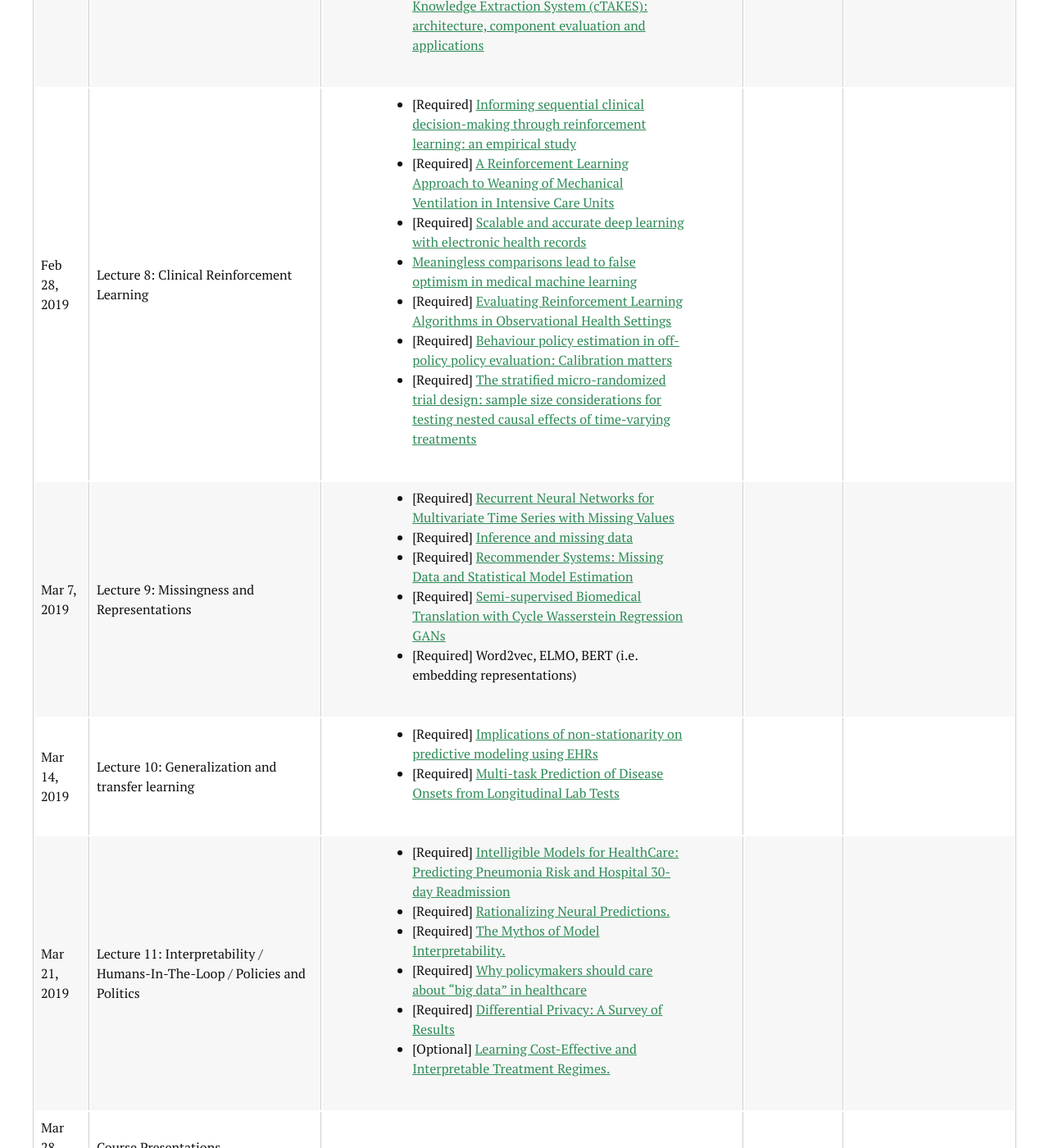
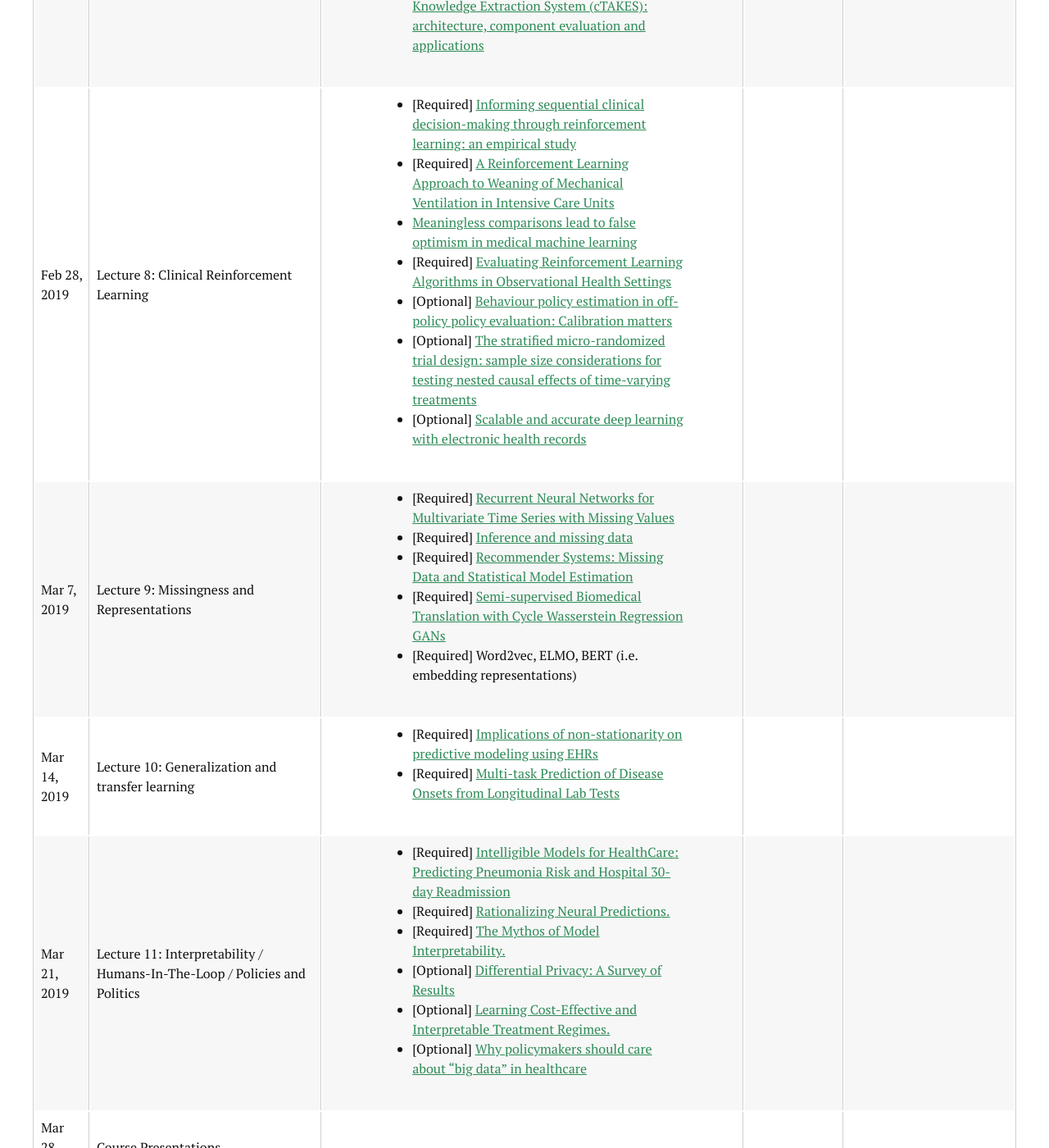
Before and after one commit to CS2541-ML4H2019/CS2541-ML4H2019.github.io, a Jekyll site: the page built from schedule.md, in a window 1280 px wide and 1400 px high, scrolled down 2822 px. Shown: the whole window at 82% size. Built offline with Jekyll 4.4.1, drawn with Linux system fonts in a browser that asks for light colours; nearby versions of some CDN libraries.

Commit message:
Update schedule.md

```diff
--- a/schedule.md
+++ b/schedule.md
@@ -147,12 +147,12 @@ title: Schedule
       <ul>
         <li>[Required] <a href="https://www.ncbi.nlm.nih.gov/pmc/articles/PMC3143507/pdf/nihms266705.pdf">Informing sequential clinical decision-making through reinforcement learning: an empirical study</a></li>
         <li>[Required] <a href="https://arxiv.org/pdf/1704.06300.pdf">A Reinforcement Learning Approach to Weaning of Mechanical Ventilation in Intensive Care Units</a></li>
-        <li>[Required] <a href="https://www.nature.com/articles/s41746-018-0029-1.pdf">Scalable and accurate deep learning with electronic health records</a></li>
         <li><a href="https://arxiv.org/pdf/1707.06289.pdf">Meaningless comparisons lead to false optimism in medical machine learning</a></li>
         <li>[Required] <a href="https://arxiv.org/pdf/1805.12298.pdf">Evaluating Reinforcement Learning Algorithms in Observational Health Settings</a></li>
-        <li>[Required] <a href="https://arxiv.org/pdf/1807.01066.pdf">Behaviour policy estimation in off-policy policy evaluation: Calibration matters</a></li>
-        <li>[Required] <a href="https://arxiv.org/pdf/1711.03587.pdf">The stratified micro-randomized trial design: sample size considerations for testing nested causal effects of time-varying treatments</a></li>
-      </ul>
+        <li>[Optional] <a href="https://arxiv.org/pdf/1807.01066.pdf">Behaviour policy estimation in off-policy policy evaluation: Calibration matters</a></li>
+        <li>[Optional] <a href="https://arxiv.org/pdf/1711.03587.pdf">The stratified micro-randomized trial design: sample size considerations for testing nested causal effects of time-varying treatments</a></li>
+        <li>[Optional] <a href="https://www.nature.com/articles/s41746-018-0029-1.pdf">Scalable and accurate deep learning with electronic health records</a></li>
+	    </ul>
     </td>
     <td>
     </td>
@@ -198,10 +198,10 @@ title: Schedule
         <li>[Required] <a href="http://people.dbmi.columbia.edu/noemie/papers/15kdd.pdf">Intelligible Models for HealthCare: Predicting Pneumonia Risk and Hospital 30-day Readmission</a></li>
         <li>[Required] <a href="https://people.csail.mit.edu/taolei/papers/emnlp16_rationale.pdf">Rationalizing Neural Predictions. </a></li>
         <li>[Required] <a href="https://arxiv.org/pdf/1606.03490.pdf">The Mythos of Model Interpretability.</a></li>
-        <li>[Required] <a href="https://www.sciencedirect.com/science/article/pii/S2211883718300996">Why policymakers should care about “big data” in healthcare</a></li>
-        <li>[Required] <a href="https://link.springer.com/chapter/10.1007/978-3-540-79228-4_1">Differential Privacy: A Survey of Results</a></li>
+        <li>[Optional] <a href="https://link.springer.com/chapter/10.1007/978-3-540-79228-4_1">Differential Privacy: A Survey of Results</a></li>
         <li>[Optional] <a href="https://users.cs.duke.edu/~cynthia/LakkarajuRu17.pdf">Learning Cost-Effective and Interpretable Treatment Regimes. </a></li>
-      </ul>
+        <li>[Optional] <a href="https://www.sciencedirect.com/science/article/pii/S2211883718300996">Why policymakers should care about “big data” in healthcare</a></li>
+	    </ul>
     </td>
     <td>
     </td>
```
